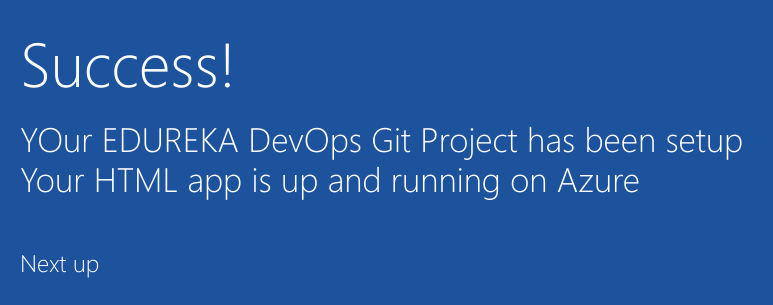
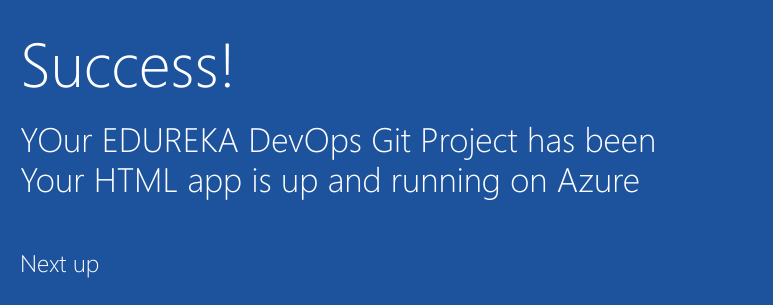
Before and after one commit to prabhatsoni/edureka_devops, a plain HTML site: page index.html in a window 1280 px wide. Shown: the part 352-657 px from the top of the page, 205-978 px from the left. Drawn offline with Linux system fonts and the light colour scheme.

Commit message:
Updated header

```diff
--- a/index.html
+++ b/index.html
@@ -19,7 +19,7 @@
         </div>
             <div class="content-body">
                 <div class="success-text">Success!</div>
-                <div class="description line-1"> YOur EDUREKA DevOps Git Project has been setup</div>
+                <div class="description line-1"> YOur EDUREKA DevOps Git Project has been</div>
                 <div class="description line-2"> Your HTML app is up and running on Azure</div>
                 <div class="next-steps-container">
                     <div class="next-steps-header">Next up</div>
```
